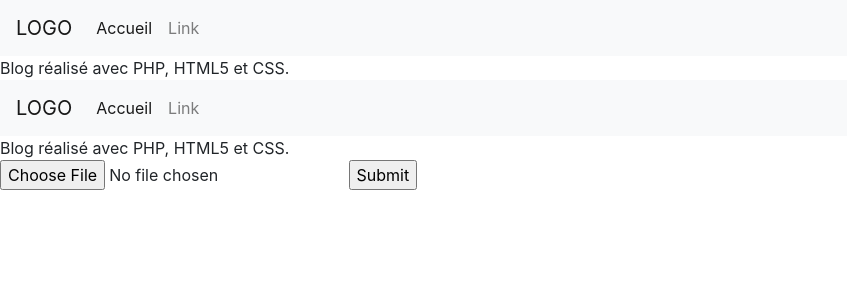
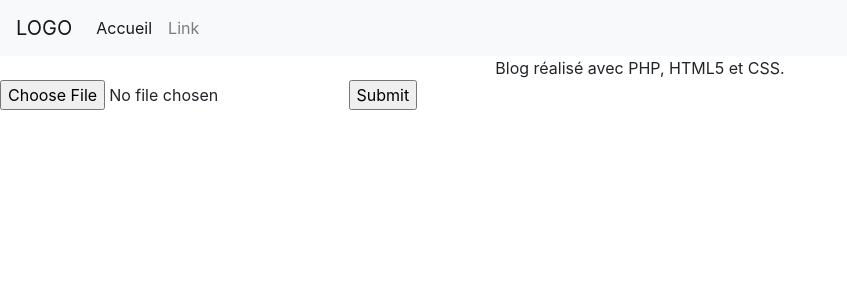
Before and after one commit to thomasAd09/CatalogueCOMBIVW, a PHP site: template Vue/vueCatalogue.php in a window 1280 px wide. Shown: the top 300 px of the page, without its empty margins (0-847 px from the left). Run offline with PHP 8.4, Linux system fonts and the light colour scheme; the template is opened without the code that fills it: most values are stand-ins (such as "Sample title", 1, 10 or a date in 2020); data that the repository does not hold is empty.

Commit message:
t'abuses

```diff
--- a/Contenu/style.css
+++ b/Contenu/style.css
@@ -1,3 +1,7 @@
+#titreBlog, #piedBlog {
+  text-align: center;
+}
+
 .jumbotron{
     background-image:url(img/mainpic.jpg);
     height: 700px;
--- a/Vue/gabarit.php
+++ b/Vue/gabarit.php
@@ -5,7 +5,7 @@
     <link rel="stylesheet" href="Contenu/style.css" />
     <link href='https://fonts.googleapis.com/css?family=Montserrat:400,700' rel='stylesheet' type='text/css'>
     <link rel="stylesheet" href="https://stackpath.bootstrapcdn.com/bootstrap/4.4.1/css/bootstrap.min.css" integrity="sha384-Vkoo8x4CGsO3+Hhxv8T/Q5PaXtkKtu6ug5TOeNV6gBiFeWPGFN9MuhOf23Q9Ifjh" crossorigin="anonymous">
-    <title><?= $titre ?></title>   <!-- Élément spécifique -->
+    <title>The Combi Brazil</title>   <!-- Élément spécifique -->
   </head>
   <body>
     <div id="global">
@@ -26,10 +26,10 @@
     </ul>
   </div>
 </nav>
-      </header>
-      <footer id="piedBlog">
-        Blog réalisé avec PHP, HTML5 et CSS.
-      </footer>
+</header>
+<footer id="piedBlog">
+  Blog réalisé avec PHP, HTML5 et CSS.
+</footer>
     </div> <!-- #global -->
   </body>
 </html>
--- a/Vue/vueCatalogue.php
+++ b/Vue/vueCatalogue.php
@@ -1,6 +1,5 @@
-<?php require 'Vue/gabarit.php' ?>
 
-<?php $titre = 'Combi'; ?>
+<?php $titre = 'The Combi Brazil'; ?>
 
 <?php ob_start(); ?>
 <?php foreach ($produits as $produit): ?>
--- a/Vue/vueErreur.php
+++ b/Vue/vueErreur.php
@@ -1,4 +1,4 @@
-<?php $titre = ''; ?>
+<?php $titre = 'The Combi Brazil'; ?>
 
 <?php ob_start() ?>
 <p>Une erreur est survenue : <?= $msgErreur ?></p>
```
Also changed, not shown: Vue/vueAccueil.php (+4 -3 lines).
